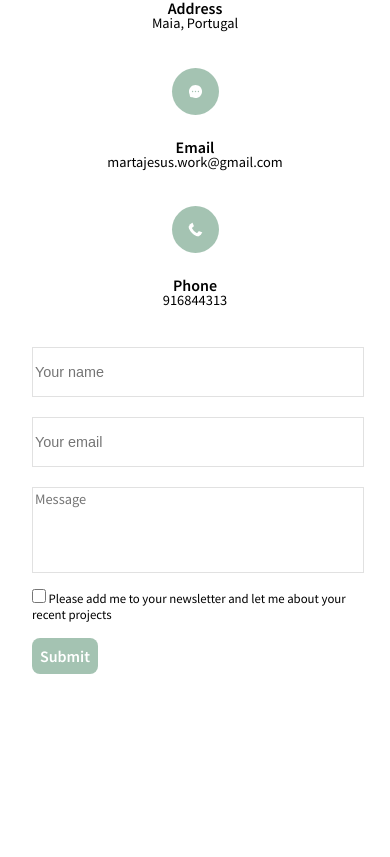
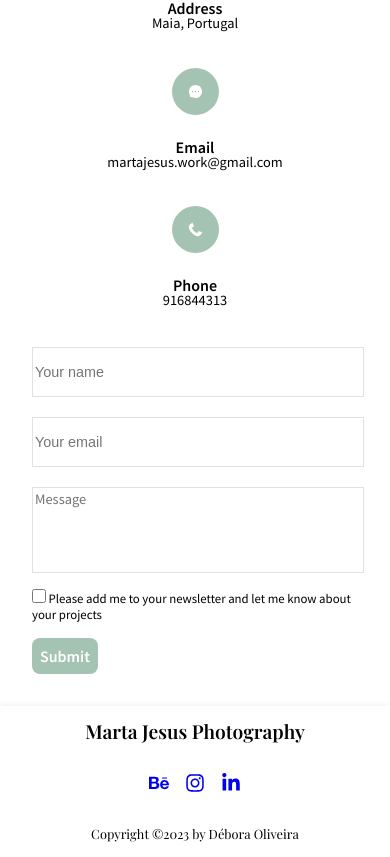
Before and after one commit to debs-oli/photography-portfolio, a React (Create React App) app: page / in a window 390 px wide. Shown: the part 1702-2559 px from the top of the page. Before the commit the page ends 2408 px from the top, so only its background shows below. Built offline with nearby package versions, Linux system fonts and the light colour scheme.

Commit message:
implementação do footer para desktop, tablet e smartphone

```diff
--- a/src/CSS/Footer.css
+++ b/src/CSS/Footer.css
@@ -0,0 +1,33 @@
+#footer {
+  justify-content: center;
+  text-align: center;
+  box-shadow: var(--shadow);
+}
+
+#footer h1 {
+  padding-top: 1rem;
+  font-family: var(--title-font);
+  font-size: 1.2rem;
+  font-weight: 600;
+  text-transform: capitalize;
+}
+
+#footer ul {
+  padding-top: 2rem;
+}
+
+#footer ul li {
+  display: inline;
+  margin: 0.5rem;
+}
+
+#footer .socialLinks {
+  font-size: 1.2rem;
+}
+
+#footer p {
+  padding-top: 2rem;
+  padding-bottom: 1rem;
+  font-family: var(--title-font);
+  font-size: 0.8rem;
+}
--- a/src/CSS/Home.css
+++ b/src/CSS/Home.css
@@ -30,11 +30,11 @@
   line-height: 1.3rem;
 }
 
-.social {
+.home .social {
   margin-top: 1rem;
 }
 
-.socialLinks {
+.home .socialLinks {
   width: 20px;
   height: 20px;
   padding: 0.5rem;
@@ -44,7 +44,7 @@
   color: var(--green);
 }
 
-.socialLinks:hover {
+.home .socialLinks:hover {
   background-color: var(--green);
   color: #ffffff;
   transform: 0.4s ease-in;
--- a/src/Components/Contacts.jsx
+++ b/src/Components/Contacts.jsx
@@ -93,7 +93,7 @@ export default function Contacts() {
             </div>
             <label>
               <input type="checkbox" name="agreement" onChange={handleChange} checked={formData.agreement} /> Please add
-              me to your newsletter and let me about your recent projects
+              me to your newsletter and let me know about your projects
             </label>
             <div>
               <button type="submit" className="btn">
--- a/src/Components/Footer.jsx
+++ b/src/Components/Footer.jsx
@@ -1,7 +1,31 @@
+import React from "react";
+import { FaBehance, FaInstagram, FaLinkedinIn } from "react-icons/fa";
+import "../CSS/Footer.css";
+
 export default function Footer() {
   return (
     <div>
-      <footer id="footer"></footer>
+      <footer id="footer">
+        <h1>marta jesus photography</h1>
+        <ul className="social">
+          <li>
+            <a href="https://www.behance.net/oceartn">
+              <FaBehance className="socialLinks" />
+            </a>
+          </li>
+          <li>
+            <a href="https://www.instagram.com/oceartn/">
+              <FaInstagram className="socialLinks" />
+            </a>
+          </li>
+          <li>
+            <a href="https://www.linkedin.com/in/oceartn/">
+              <FaLinkedinIn className="socialLinks" />
+            </a>
+          </li>
+        </ul>
+        <p>Copyright &copy;2023 by Débora Oliveira </p>
+      </footer>
     </div>
   );
 }
```
